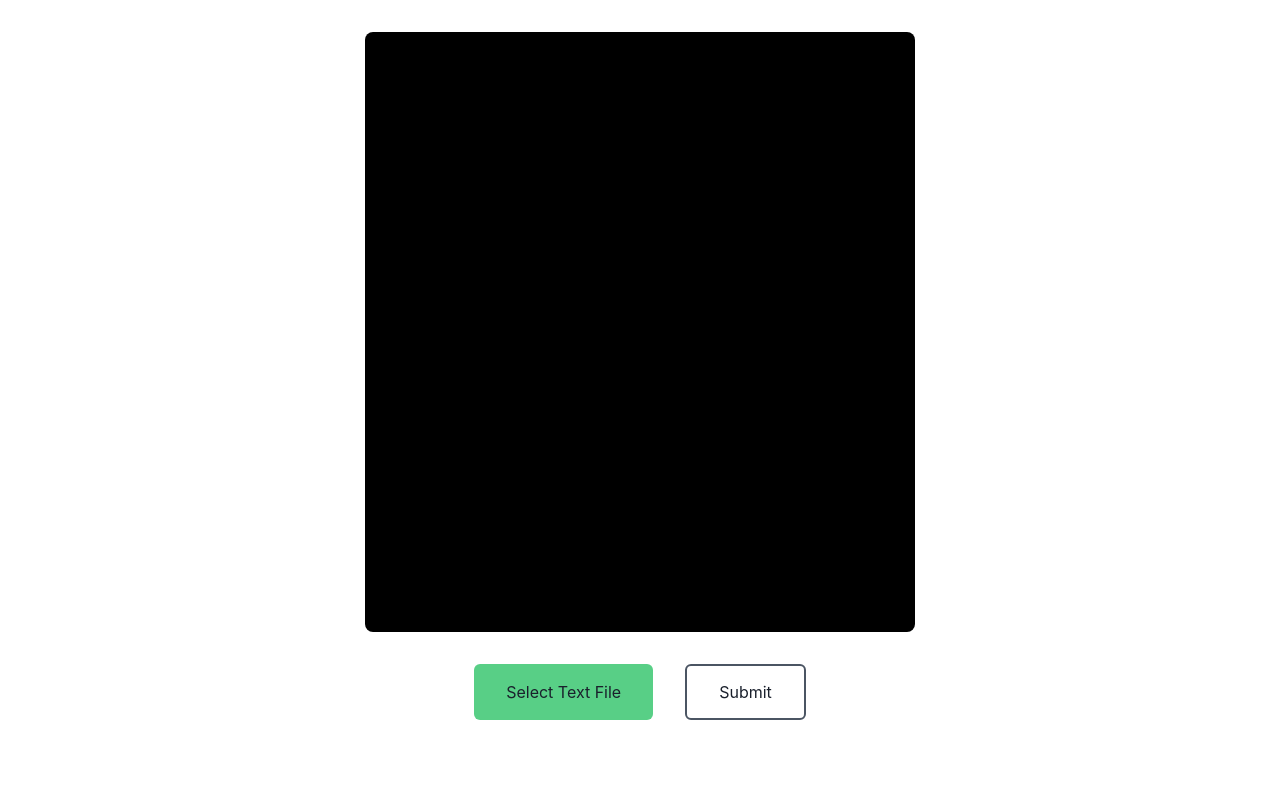
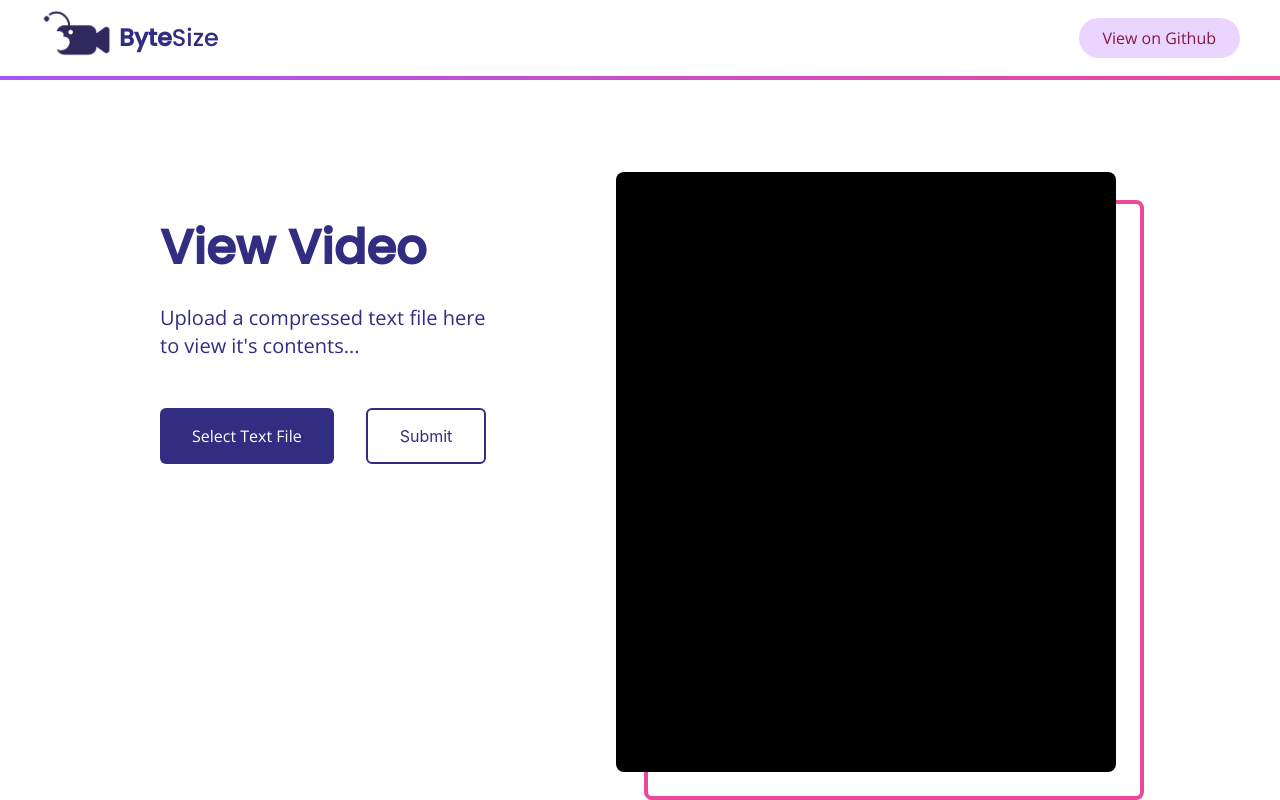
Before and after one commit to Abhishek-More/ByteSize, a Next.js app: page /viewer in a window 1280 px wide. Built offline with nearby package versions, Linux system fonts and the light colour scheme.

Commit message:
updated front end

```diff
--- a/pages/compress.js
+++ b/pages/compress.js
@@ -58,9 +58,8 @@ export default function Compress() {
             <button className='text-2xl font-poppins px-1 text-indigo-900'>  <span class="font-bold">Byte</span><span className = "font-light">Size</span></button>
           </Link>
         </div>
-      <a className='text-lg font-OP text-indigo-900 bg-pink-200 px-6 py-2 rounded-full' href="https://github.com/Abhishek-More/ByteSize">View on Github</a>
+      <a className='text-md font-OP text-pink-900 bg-purple-200 px-6 py-2 rounded-full' href="https://github.com/Abhishek-More/ByteSize">View on Github</a>
     </div>
-
     <div
       className = 'h-1 bg-gradient-to-r from-purple-500 to-pink-500'>
     </div>
--- a/pages/viewer.js
+++ b/pages/viewer.js
@@ -1,4 +1,6 @@
 import { useState } from "react";
+import Link from 'next/link'
+import Image from "next/image";
 
 export default function Compress() {
   const [selectedFile, setSelectedFile] = useState();
@@ -51,31 +53,63 @@ export default function Compress() {
 
 
   return (
-    <div className="m-8">
+    <div className= ''>
+      <div className='flex items-center justify-between py-1 px-10'>
+        <div className = 'flex items-center'>
+          <div className= 'pb-2 pt-1'>
+            <Image
+              src="/Logo1.png"
+              alt="Picture of the author"
+              width={75}
+              height={50}
+            />
+          </div>
+          <Link href = "/">
+            <button className='text-2xl font-poppins px-1 text-indigo-900'>  <span class="font-bold">Byte</span><span className = "font-light">Size</span></button>
+          </Link>
+        </div>
+      <a className='text-md font-OP text-pink-900 bg-purple-200 px-6 py-2 rounded-full' href="https://github.com/Abhishek-More/ByteSize">View on Github</a>
+    </div>
+    <div
+      className = 'h-1 bg-gradient-to-r from-purple-500 to-pink-500'>
+    </div>
 
-      <div className="flex justify-center">
-        <div className="text-center">
-          <div className="flex justify-center mb-8 h-[600px] w-[550px] bg-black rounded-lg">
-            <p id="text-display"></p>
-          </div>
-          <div className="flex justify-center space-x-8 items-center">
-            <label className=" px-8 py-4 bg-[#58CF86] rounded-md cursor-pointer">
+
+
+
+    <div className="flex justify-between px-40 py-24">
+        <div className=''>
+          <div className="font-poppins font-bold text-indigo-900 pt-12 w-3/4 text-5xl">View Video</div>
+          <div className = 'text-xl font-OP font-md text-indigo-900 w-3/4 whitespace-pre-line pt-8'> Upload a compressed text file here to view it's contents... </div>
+          <div className="flex space-x-8 items-center pt-12">
+              <label className=" px-8 py-4 bg-indigo-900 text-white rounded-md cursor-pointer font-OP text-md flex justify-start">
                 <input className="hidden" type="file" name="file" onChange={changeHandler}/>
                 Select Text File
               </label>
               <div className="">
                 {
                   isFilePicked ?
-                <a onClick={handleFileSubmit} className="px-8 py-4 border-2 border-[#58CF86] bg-[#58CF86] rounded-md cursor-pointer">Submit</a>
+                  <a onClick={handleFileSubmit} className="px-8 py-4 border-2 border-indigo-900 bg-indigo-900 rounded-md cursor-pointer font-OP text-md text-white">Submit</a>
                   :
-                <a className="border-2 border-gray-600 px-8 py-4 rounded-md">Submit</a>
+                  <a className="border-2 border-indigo-900 px-8 py-4 rounded-md text-indigo-900">Submit</a>
                 }
               </div>
             </div>
-          {isFilePicked && <p className="mt-4">Currently Selected: {selectedFile.name}</p>}
+            {isFilePicked && <p className="mt-4 font-OP text-violet-400 ">Currently Selected: {selectedFile.name}</p>}
+          </div>
+      <div className='box-border h-[600px] w-[500px] p-4 border-4 border-pink-500 rounded-lg translate-y-6 translate-x-6'>
+        <div className="canvas flex flex-shrink-0 pl- mb-8 h-[600px] w-[500px] bg-black rounded-lg -translate-y-12 -translate-x-12">
+            <p id="text-display"></p>
+        </div>
         </div>
       </div>
 
+
+
+
     </div>
+
+
+
   )
 }
--- a/styles/globals.css
+++ b/styles/globals.css
@@ -29,7 +29,7 @@ a {
   font-family: monospace;
   font-size: 6px;
   color: white;
-  background-color: black;
+  background-color: rgb(0, 0, 0);
 }
 
 * {
@@ -53,6 +53,15 @@ a {
     -webkit-text-fill-color: transparent;
 }
 
+.canvas{
+  transition: 0.5s ease-in-out;
+}
+.canvas:hover {
+  transform: translateX(0px);
+  transform: translateY(0px);
+  transition: 0.5s ease-in-out;
+}
+
 @keyframes flow {
     0% {
         background-position: 0 50%;
```
Lines whose indentation alone changed are shown as unchanged.
